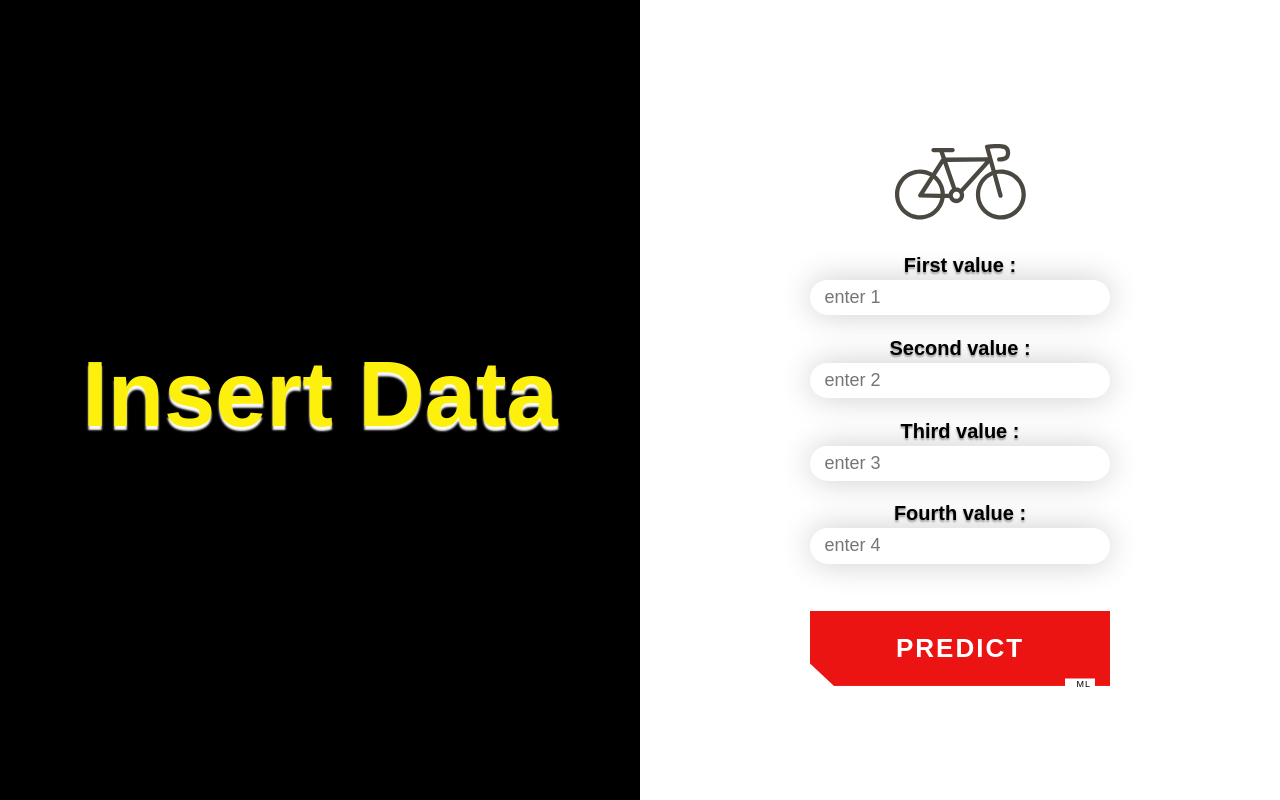
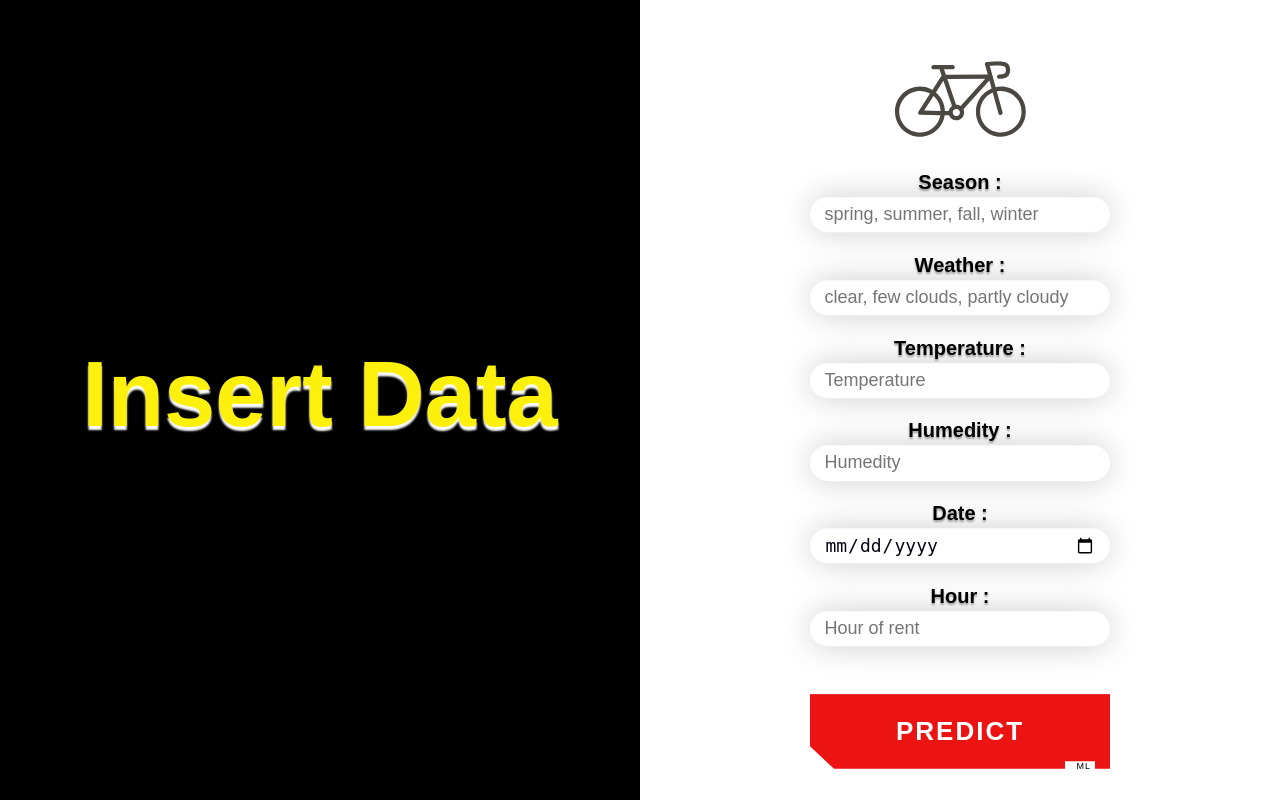
Before and after one commit to pinipv/AWS, a Flask app: template borrador_parte2/manu/Templates/prediction.html in a window 1280 px wide. Run offline with Flask 2, Linux system fonts and the light colour scheme; the template is opened without the code that fills it, so the values that code supplies are empty; parts of the project's set-up code (start-up, migrations or seed data) failed here and were passed over.

Commit message:
cambio inputs

```diff
--- a/borrador_parte2/manu/Templates/after.html
+++ b/borrador_parte2/manu/Templates/after.html
@@ -8,11 +8,11 @@
 
     {%if data == 0%}
     <h1>Iris-setosa</h1>
-    <img src='static\setosa.jpg'>
+    <img src='..\static\setosa.jpg'>
 
     {%else%}
     <h1>Iris-versicolor</h1>
-    <img src='static\verci.jpg'>
+    <img src='..\static\verci.jpg'>
 
     {%endif%}
 
--- a/borrador_parte2/manu/Templates/prediction.html
+++ b/borrador_parte2/manu/Templates/prediction.html
@@ -56,14 +56,18 @@
               <form method="POST" , action="{{url_for('prediction')}}">
         <b>
 
-          First value :
-          <input type="text" , name="a" , placeholder="enter 1" />
-          Second value :
-          <input type="text" , name="b" , placeholder="enter 2" />
-          Third value :
-          <input type="text" , name="c" , placeholder="enter 3" />
-          Fourth value :
-          <input type="text" , name="d" , placeholder="enter 4" />
+          Season :
+          <input type="text" , name="season" , placeholder="spring, summer, fall, winter " />
+          Weather :
+          <input type="text" , name="weather" , placeholder="clear, few clouds, partly cloudy" />
+          Temperature :
+          <input type="number" , name="temperature" , placeholder="Temperature" />
+          Humedity :
+          <input type="text" , name="humedity" , placeholder="Humedity" />
+          Date :
+          <input type="date" ,name="date">
+          Hour :
+          <input type="number" , name="hour" , placeholder="Hour of rent", min="0", max="24" />
         </b>
         <br>
               <button value="predict!" type="submit" class="cybr-btn">
```
